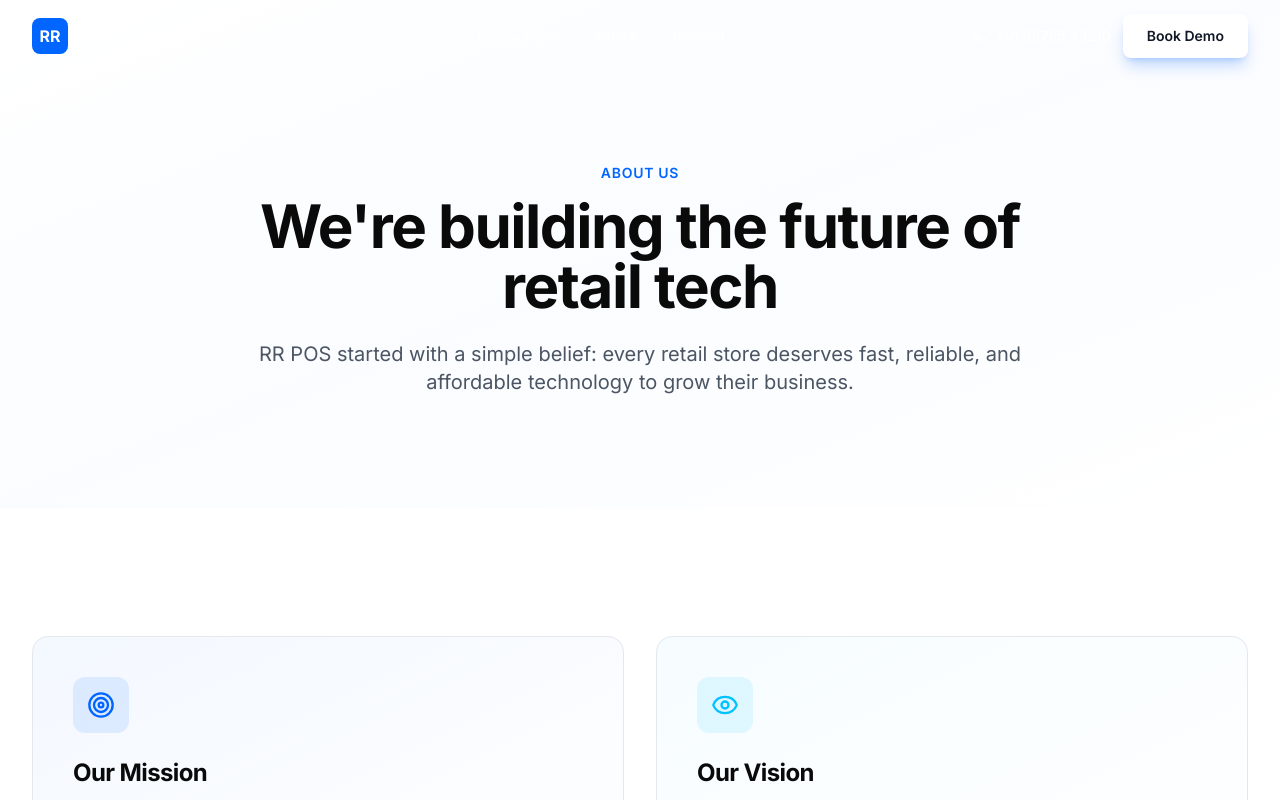
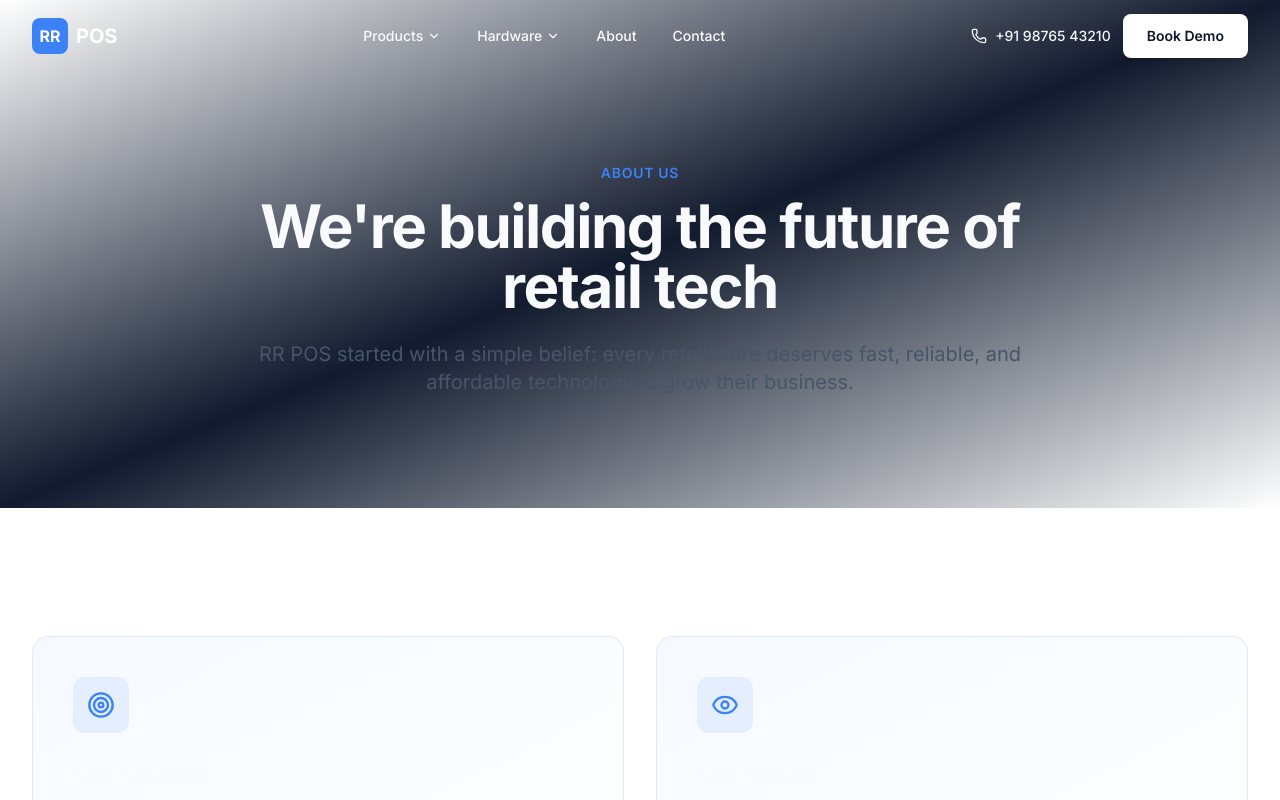
Before and after one commit to Anuragpatel1234/new-way-rrpos, a Next.js app: page /about in a window 1280 px wide. Shown: the top 800 px of the page. Built offline with nearby package versions, Linux system fonts and the light colour scheme; a web font is replaced by a local one.

Commit message:
style: update colors, alternate bg, remove blue buttons

```diff
--- a/src/app/globals.css
+++ b/src/app/globals.css
@@ -1,22 +1,22 @@
 @import "tailwindcss";
 
 @theme {
-  --color-background: #ffffff;
-  --color-foreground: #0a0a0a;
-  --color-primary: #0066FF;
-  --color-primary-dark: #0052CC;
-  --color-primary-light: #E8F0FE;
-  --color-accent: #00C2FF;
-  --color-gray-50: #F9FAFB;
-  --color-gray-100: #F3F4F6;
-  --color-gray-200: #E5E7EB;
-  --color-gray-300: #D1D5DB;
-  --color-gray-400: #9CA3AF;
-  --color-gray-500: #6B7280;
-  --color-gray-600: #4B5563;
-  --color-gray-700: #374151;
-  --color-gray-800: #1F2937;
-  --color-gray-900: #111827;
+  --color-background: #0F172A; /* Primary Navy */
+  --color-foreground: #F8FAFC; /* Text/Background */
+  --color-primary: #3B82F6; /* Accent Blue */
+  --color-primary-dark: #2563eb; /* Slightly darker Accent Blue */
+  --color-primary-light: #1E293B; /* Secondary Navy */
+  --color-accent: #3B82F6; /* Accent Blue */
+  --color-gray-50: #F8FAFC;
+  --color-gray-100: #F1F5F9;
+  --color-gray-200: #E2E8F0;
+  --color-gray-300: #CBD5E1;
+  --color-gray-400: #94A3B8; /* Muted Text */
+  --color-gray-500: #64748B;
+  --color-gray-600: #475569;
+  --color-gray-700: #334155;
+  --color-gray-800: #1E293B; /* Secondary Navy */
+  --color-gray-900: #0F172A; /* Primary Navy */
   --font-sans: "Inter", system-ui, -apple-system, BlinkMacSystemFont, "Segoe UI", Roboto, sans-serif;
   --font-heading: "Inter", system-ui, -apple-system, BlinkMacSystemFont, "Segoe UI", Roboto, sans-serif;
   --font-serif: var(--font-playfair), ui-serif, Georgia, Cambria, "Times New Roman", Times, serif;
--- a/src/components/Navbar.tsx
+++ b/src/components/Navbar.tsx
@@ -32,7 +32,7 @@ export default function Navbar() {
       className={cn(
         "fixed top-0 left-0 right-0 transition-all duration-500",
         scrolled
-          ? "bg-white/95 backdrop-blur-md shadow-sm border-b border-gray-100"
+          ? "bg-background/95 backdrop-blur-md shadow-sm border-b border-gray-800"
           : "bg-transparent"
       )}
       style={{ zIndex: 100 }}
@@ -69,8 +69,8 @@ export default function Navbar() {
                 className={cn(
                   "flex items-center gap-1 rounded-lg px-4 py-2 text-sm font-medium transition-colors duration-200",
                   scrolled
-                    ? "text-gray-700 hover:text-foreground hover:bg-gray-50"
-                    : "text-white/95 hover:text-white hover:bg-white/10"
+                    ? "text-gray-300 hover:text-foreground hover:bg-gray-800"
+                    : "text-foreground hover:text-white hover:bg-white/10"
                 )}
               >
                 {link.label}
@@ -94,17 +94,17 @@ export default function Navbar() {
                     transition={{ duration: 0.2, ease: "easeOut" }}
                     className="absolute left-0 top-full pt-2"
                   >
-                    <div className="w-[320px] rounded-xl border border-gray-100 bg-white p-2 shadow-xl shadow-black/5">
+                    <div className="w-[320px] rounded-xl border border-gray-800 bg-background p-2 shadow-xl shadow-black/50">
                       {link.children.map((child) => (
                         <Link
                           key={child.label}
                           href={child.href}
-                          className="block rounded-lg px-4 py-3 transition-colors hover:bg-gray-50"
+                          className="block rounded-lg px-4 py-3 transition-colors hover:bg-gray-800"
                         >
                           <div className="text-sm font-medium text-foreground">
                             {child.label}
                           </div>
-                          <div className="mt-0.5 text-xs text-gray-500">
+                          <div className="mt-0.5 text-xs text-gray-400">
                             {child.description}
                           </div>
                         </Link>
@@ -135,7 +135,7 @@ export default function Navbar() {
             <Button
               size="default"
               className={cn(
-                scrolled ? "" : "bg-white text-gray-900 hover:bg-gray-50 border-0"
+                scrolled ? "bg-white text-gray-900 hover:bg-gray-100" : "bg-white text-gray-900 hover:bg-gray-100 border-0"
               )}
             >
               Book Demo
@@ -174,7 +174,7 @@ export default function Navbar() {
                     <Link
                       href={link.href}
                       onClick={() => setMobileOpen(false)}
-                      className="flex items-center justify-between rounded-lg px-4 py-3 text-lg font-medium text-foreground hover:bg-gray-50 transition-colors"
+                      className="flex items-center justify-between rounded-lg px-4 py-3 text-lg font-medium text-foreground hover:bg-gray-800 transition-colors"
                     >
                       {link.label}
                       {link.children && (
@@ -182,13 +182,13 @@ export default function Navbar() {
                       )}
                     </Link>
                     {link.children && (
-                      <div className="ml-4 border-l border-gray-100 pl-4">
+                      <div className="ml-4 border-l border-gray-800 pl-4">
                         {link.children.map((child) => (
                           <Link
                             key={child.label}
                             href={child.href}
                             onClick={() => setMobileOpen(false)}
-                            className="block rounded-lg px-3 py-2 text-sm text-gray-600 hover:text-foreground hover:bg-gray-50 transition-colors"
+                            className="block rounded-lg px-3 py-2 text-sm text-gray-400 hover:text-foreground hover:bg-gray-800 transition-colors"
                           >
                             {child.label}
                           </Link>
@@ -199,8 +199,8 @@ export default function Navbar() {
                 ))}
               </div>
 
-              <div className="mt-auto flex flex-col gap-3 border-t border-gray-100 pt-6">
-                <Link href={`tel:${SITE.phone.replace(/\s/g, "")}`} className="flex items-center gap-2 px-4 py-2 text-sm text-gray-600">
+              <div className="mt-auto flex flex-col gap-3 border-t border-gray-800 pt-6">
+                <Link href={`tel:${SITE.phone.replace(/\s/g, "")}`} className="flex items-center gap-2 px-4 py-2 text-sm text-gray-400">
                   <Phone className="h-4 w-4" />
                   {SITE.phone}
                 </Link>
--- a/src/components/sections/FinalCTA.tsx
+++ b/src/components/sections/FinalCTA.tsx
@@ -8,11 +8,10 @@ import { SITE } from "@/lib/constants";
 
 export default function FinalCTA() {
   return (
-    <section className="relative overflow-hidden bg-gradient-to-br from-primary via-primary-dark to-primary py-24 lg:py-32">
+    <section className="relative overflow-hidden bg-background py-24 lg:py-32">
       {/* Background effects */}
       <div className="pointer-events-none absolute inset-0">
         <div className="absolute -right-40 -top-40 h-[500px] w-[500px] rounded-full bg-white/5 blur-[80px]" />
-        <div className="absolute -bottom-40 -left-40 h-[400px] w-[400px] rounded-full bg-accent/10 blur-[80px]" />
         <div className="absolute inset-0 bg-[linear-gradient(to_right,#ffffff08_1px,transparent_1px),linear-gradient(to_bottom,#ffffff08_1px,transparent_1px)] bg-[size:60px_60px]" />
       </div>
 
--- a/src/components/sections/Hero.tsx
+++ b/src/components/sections/Hero.tsx
@@ -180,14 +180,14 @@ export default function Hero() {
         <div className="mt-9 flex items-center gap-3 flex-wrap justify-center">
           <Link
             href="/contact"
-            className="inline-flex items-center gap-2 rounded-full bg-white text-[#006aff] px-7 py-3.5 text-[0.95rem] font-semibold shadow-lg hover:bg-gray-50 transition-all duration-200 hover:shadow-xl hover:scale-[1.02]"
+            className="inline-flex items-center gap-2 rounded-full bg-white text-gray-900 px-7 py-3.5 text-[0.95rem] font-semibold shadow-lg hover:bg-gray-100 transition-all duration-200 hover:shadow-xl hover:scale-[1.02]"
           >
             Get started
             <ArrowRight className="h-4 w-4" />
           </Link>
           <Link
             href="/contact"
-            className="inline-flex items-center gap-2 rounded-full bg-[#006aff] text-white px-7 py-3.5 text-[0.95rem] font-semibold shadow-lg hover:bg-blue-600 transition-all duration-200 hover:shadow-xl hover:scale-[1.02]"
+            className="inline-flex items-center gap-2 rounded-full border border-white/30 bg-white/10 text-white px-7 py-3.5 text-[0.95rem] font-semibold hover:bg-white/20 transition-all duration-200 hover:scale-[1.02]"
           >
             Contact sales
           </Link>
--- a/src/components/ui/button.tsx
+++ b/src/components/ui/button.tsx
@@ -3,15 +3,15 @@ import { cva, type VariantProps } from "class-variance-authority";
 import { cn } from "@/lib/utils";
 
 const buttonVariants = cva(
-  "inline-flex items-center justify-center gap-2 whitespace-nowrap rounded-lg text-sm font-semibold transition-all duration-300 ease-out focus-visible:outline-none focus-visible:ring-2 focus-visible:ring-primary/50 disabled:pointer-events-none disabled:opacity-50 cursor-pointer",
+  "inline-flex items-center justify-center gap-2 whitespace-nowrap rounded-lg text-sm font-semibold transition-all duration-300 ease-out focus-visible:outline-none focus-visible:ring-2 focus-visible:ring-gray-900/50 disabled:pointer-events-none disabled:opacity-50 cursor-pointer",
   {
     variants: {
       variant: {
-        default: "bg-primary text-white hover:bg-primary-dark shadow-lg shadow-primary/25 hover:shadow-xl hover:shadow-primary/30 hover:-translate-y-0.5",
-        secondary: "bg-foreground text-white hover:bg-gray-800 shadow-lg hover:shadow-xl hover:-translate-y-0.5",
-        outline: "border-2 border-gray-200 bg-white text-foreground hover:border-primary hover:text-primary",
-        ghost: "text-gray-600 hover:text-foreground hover:bg-gray-50",
-        link: "text-primary underline-offset-4 hover:underline",
+        default: "bg-gray-900 text-white hover:bg-black shadow-lg hover:shadow-xl hover:-translate-y-0.5",
+        secondary: "bg-gray-100 text-gray-900 hover:bg-gray-200 shadow-sm hover:-translate-y-0.5",
+        outline: "border-2 border-gray-200 bg-white text-gray-900 hover:border-gray-900 hover:bg-gray-50",
+        ghost: "text-gray-600 hover:text-gray-900 hover:bg-gray-100",
+        link: "text-gray-900 underline-offset-4 hover:underline",
         white: "bg-white text-foreground hover:bg-gray-50 shadow-lg hover:shadow-xl hover:-translate-y-0.5",
       },
       size: {
```
Also changed, not shown: src/components/Footer.tsx (+7 -7 lines), src/components/sections/HardwareShowcase.tsx (+4 -4 lines), src/components/sections/IndustryAccordion.tsx (+4 -5 lines), src/components/sections/IndustryTabs.tsx (+11 -11 lines), src/components/sections/PointOfSale.tsx (+10 -11 lines), src/components/sections/Testimonials.tsx (+8 -8 lines).
